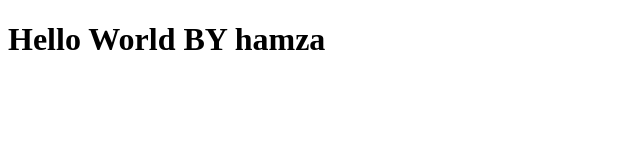
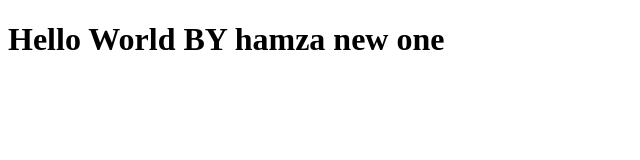
Before and after one commit to Hamzahere/Bootcamp, a plain HTML site: page index.html in a window 1280 px wide. Shown: the whole page, without its empty margins (0-640 px from the left). Drawn offline with Linux system fonts and the light colour scheme.

Commit message:
updtaed new

```diff
--- a/index.html
+++ b/index.html
@@ -6,6 +6,6 @@
     <title>Document</title>
 </head>
 <body>
-    <h1>Hello World BY hamza</h1>
+    <h1>Hello World BY hamza new one</h1>
 </body>
 </html>
```
